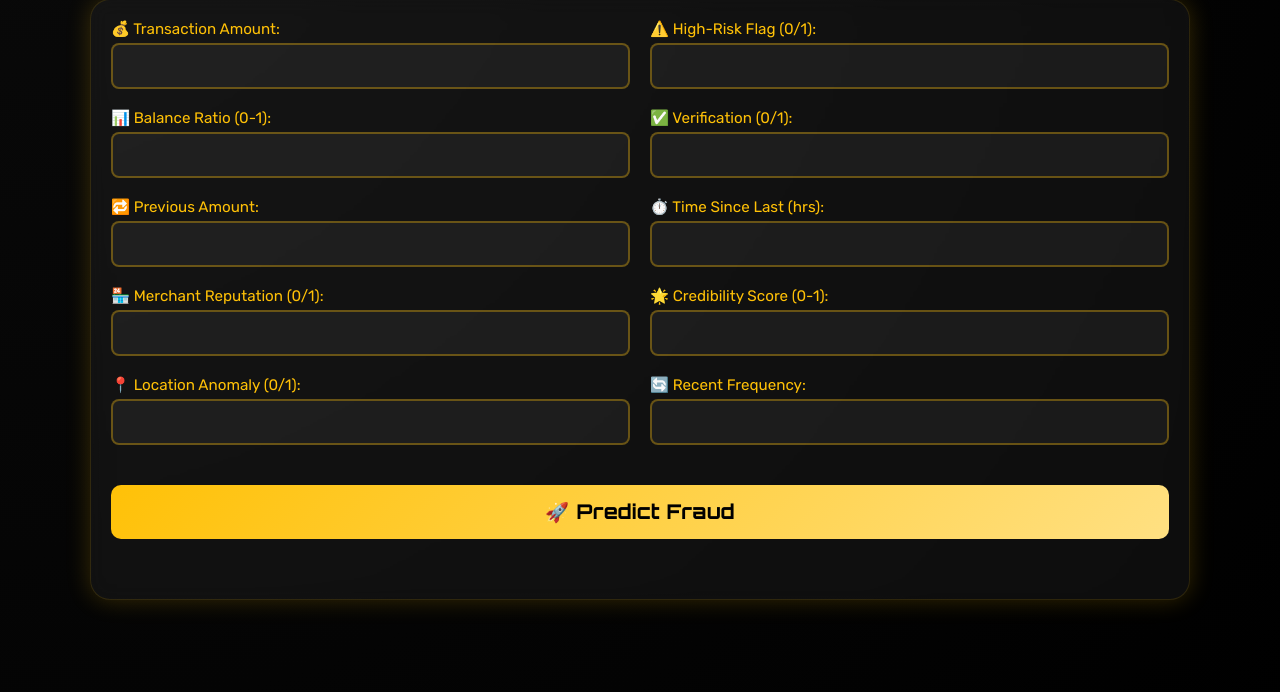
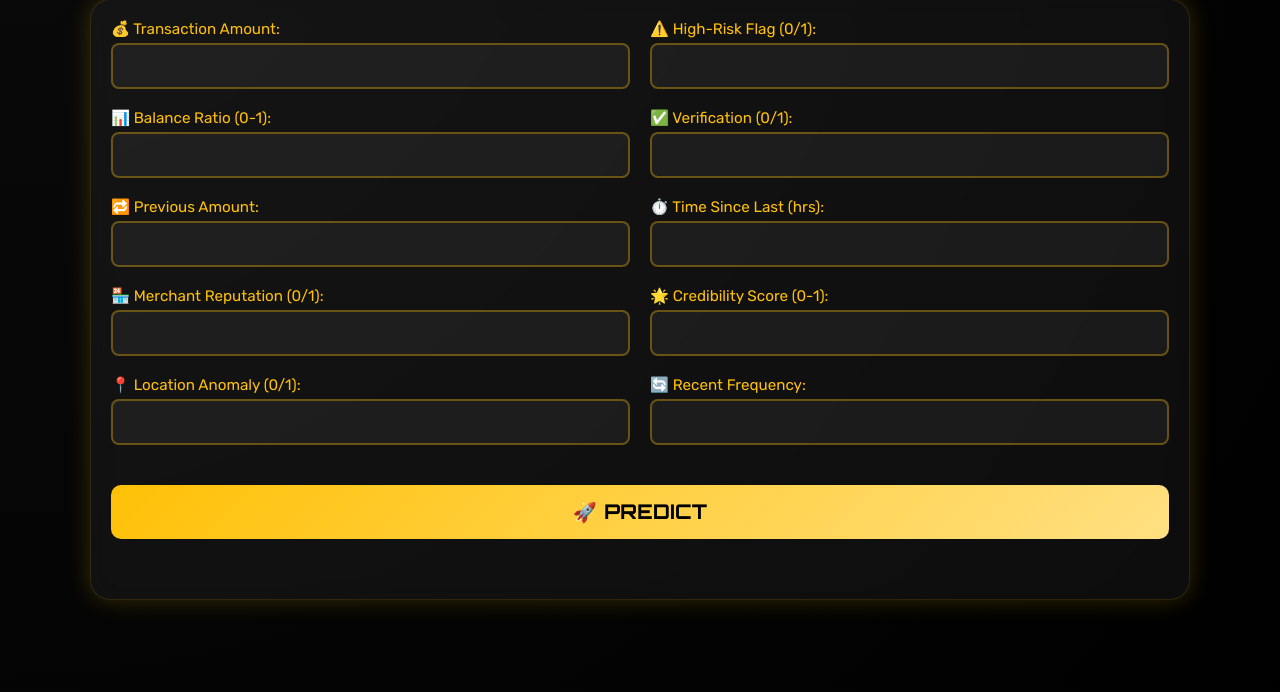
Before and after one commit to ranasaurabh191/Fraud-Detection-AI-ML, a Flask app: page / in a window 1280 px wide. Shown: the part 257-949 px from the top of the page. Run offline with Flask 3, Linux system fonts and the light colour scheme; parts of the project's set-up code (start-up, migrations or seed data) failed here and were passed over.

Commit message:
Update index.html

```diff
--- a/apps/templates/index.html
+++ b/apps/templates/index.html
@@ -222,7 +222,7 @@
         <input type="number" id="freq_recent" step="0.01" required />
       </div>
 
-      <button type="submit">🚀 Predict Fraud</button>
+      <button type="submit">🚀 PREDICT </button>
     </form>
 
     <div id="result" class="result"></div>
```
